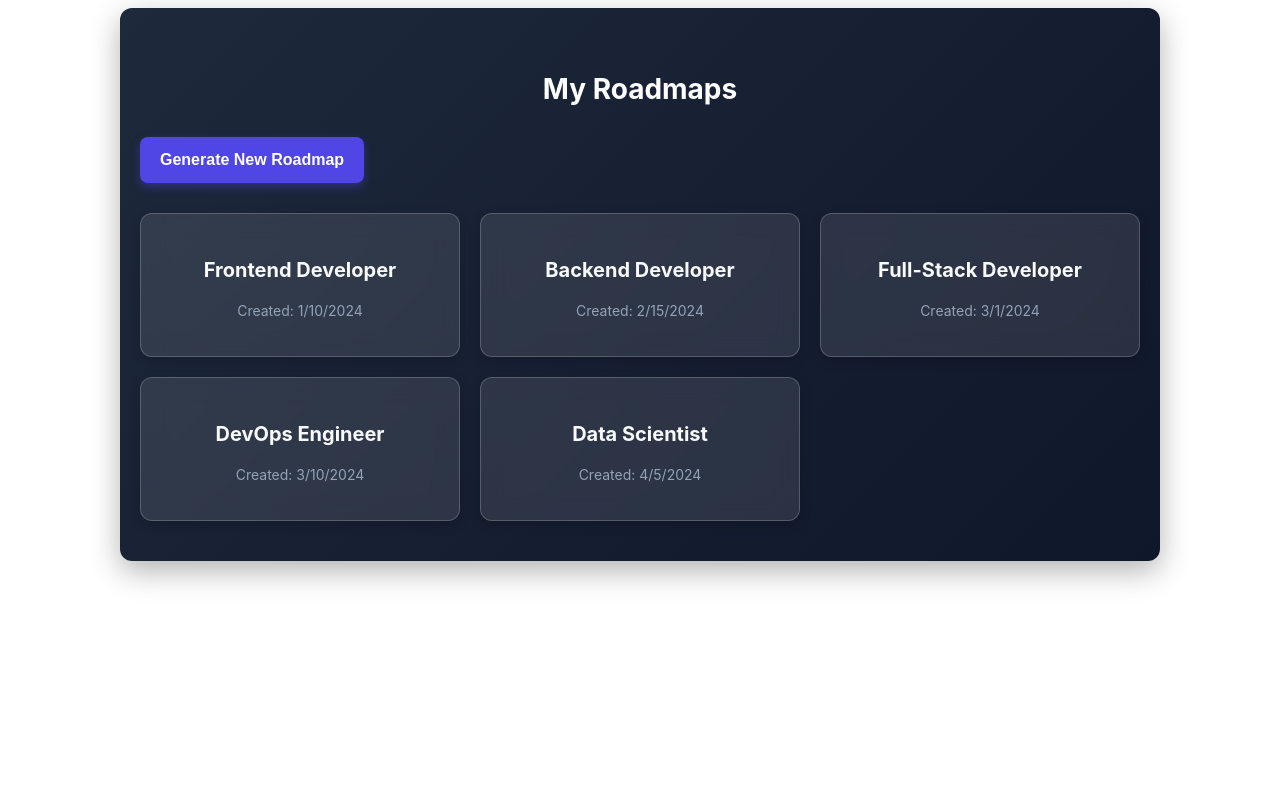
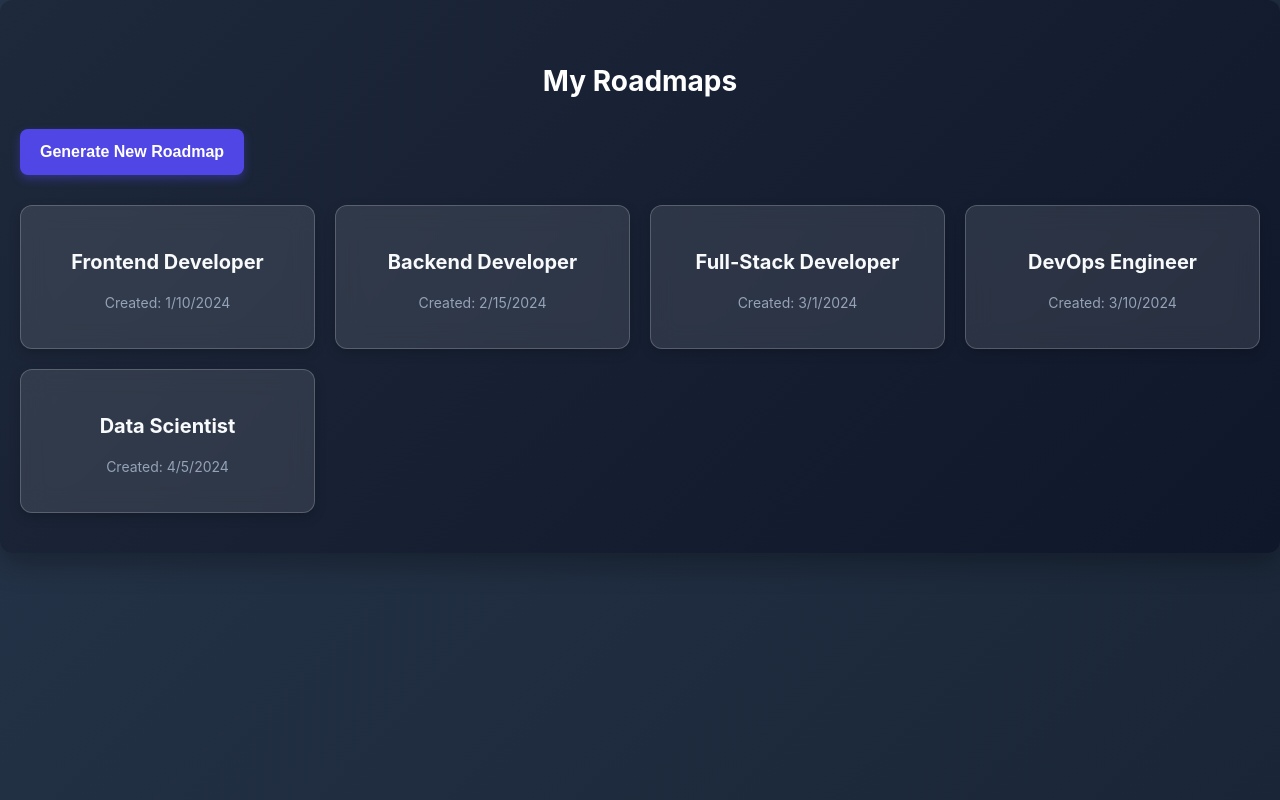
Before and after one commit to nurali0709/roadmap, a Vue app: page /dashboard in a window 1280 px wide. Built offline with nearby package versions, Linux system fonts and the light colour scheme.

Commit message:
initial commmit1

```diff
--- a/src/App.vue
+++ b/src/App.vue
@@ -13,5 +13,14 @@ import { RouterView } from 'vue-router'
   <RouterView />
 </template>
 
-<style scoped>
+<style>
+body {
+  background: linear-gradient(135deg, #27364c, #1a2637);
+  color: white; /* Optional: Make text readable */
+  margin: 0;
+  padding: 0;
+  min-height: 100vh;
+  font-family: 'Inter', sans-serif;
+  transition: background-color 0.5s ease;
+}
 </style>
--- a/src/assets/base.css
+++ b/src/assets/base.css
@@ -51,7 +51,6 @@
 }
 
 body {
-  color: linear-gradient(135deg, #27364c, #1a2637);
   transition:
     color 0.5s,
     background-color 0.5s;
--- a/src/views/DashBoard.vue
+++ b/src/views/DashBoard.vue
@@ -50,7 +50,7 @@ const createRoadmap = () => {
 <style scoped>
 /* General Layout */
 .dashboard-container {
-  max-width: 1000px;
+  max-width: 1500px;
   margin: auto;
   padding: 40px 20px;
   text-align: center;
--- a/src/views/LoginPage.vue
+++ b/src/views/LoginPage.vue
@@ -44,7 +44,7 @@ const login = async () => {
     <div class="form-container">
       <h2>Login</h2>
       <input v-model="email" type="email" placeholder="Email" required />
-      <input v-model="password" type="password" placeholder="Password" required />
+      <input v-model="password" type="password" placeholder="Password" required @keydown.enter="login" />
       <button @click="login">Login</button>
       <p>Don't have an account? <router-link to="/register">Register</router-link></p>
     </div>
--- a/src/views/RegisterPage.vue
+++ b/src/views/RegisterPage.vue
@@ -47,7 +47,7 @@ const register = async () => {
       <h2>Register</h2>
       <input v-model="username" type="text" placeholder="Username" required />
       <input v-model="email" type="email" placeholder="Email" required />
-      <input v-model="password" type="password" placeholder="Password" required />
+      <input v-model="password" type="password" placeholder="Password" required @keydown.enter="register" />
       <button @click="register">Register</button>
       <p>Already have an account? <router-link to="/login">Login</router-link></p>
     </div>
```
